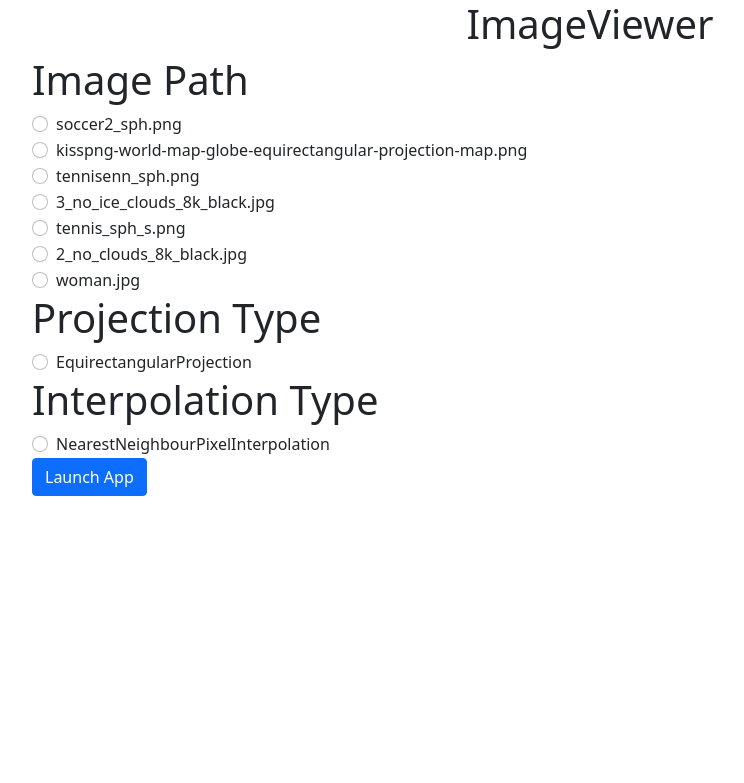
After one commit to rottaca/PovGlobe, a Flask app: page /configure_app?name=ImageViewer in a window 1280 px wide. The commit adds this page. Shown: the top 783 px of the page, without its empty margins (50-794 px from the left). Run offline with Flask 2, Linux system fonts and the light colour scheme.

Commit message:
Implemented generic app launching mechanism

```diff
--- a/py_src/app.py
+++ b/py_src/app.py
@@ -13,26 +13,40 @@ sem = threading.Semaphore()
 
 @app.route("/", methods=["GET"])
 def home():
-    res = render_template("appselect.html", app_names=globe_wrapper.get_all_app_names())
+    res = render_template(
+        "app_select.html",
+        app_names=globe_wrapper.get_all_apps().keys(),
+        running_app_name=globe_wrapper.running_app_name,
+    )
     return res
 
 
-@app.route("/next_app", methods=["GET"])
-def next_app():
-    sem.acquire()
-    app_name = globe_wrapper.next_app()
-    sem.release()
-    return redirect("/", code=302)
+@app.route("/launch_app", methods=["GET", "POST"])
+def launch_app():
 
+    app_name = request.args.get("name", default=None, type=str)
 
-@app.route("/by_name", methods=["GET"])
-def by_name():
-    app_name = request.args.get("name", default=None, type=str)
-    if app_name is None:
+    apps = globe_wrapper.get_all_apps()
+    if app_name is None or app_name not in apps:
         return "Invalid App Name"
 
+    app = apps[app_name]
+
+    args = []
+    for arg in app["args"]:
+        arg_name = arg["name"]
+        arg_val = None
+        if "options" in arg:
+            for o in arg["options"]:
+                arg_val = request.args.get(f"{arg_name}_{o}", default=None, type=str)
+                if arg_val == "on":
+                    arg_val = arg["options"][o]
+                    break
+
+        args.append(arg_val)
+
     sem.acquire()
-    success = globe_wrapper.app_by_name(app_name)
+    success = globe_wrapper.app_by_name(app_name, args)
     sem.release()
 
     if success:
@@ -41,5 +55,36 @@ def by_name():
         return "Failed"
 
 
+@app.route("/configure_app", methods=["GET"])
+def configure_app():
+    app_name = request.args.get("name", default=None, type=str)
+
+    apps = globe_wrapper.get_all_apps()
+
+    if app_name is None or app_name not in apps:
+        return "Invalid App Name"
+
+    app = apps[app_name]
+
+    simple_args = []
+    options_args = []
+
+    for arg in app["args"]:
+        if arg["type"] == "img_path":
+            options_args.append(arg)
+        elif arg["type"] == "proj":
+            options_args.append(arg)
+        elif arg["type"] == "interp":
+            options_args.append(arg)
+
+    res = render_template(
+        "configure_app.html",
+        app_name=app_name,
+        simple_args=simple_args,
+        options_args=options_args,
+    )
+    return res
+
+
 if __name__ == "__main__":
     app.run(host="0.0.0.0", processes=1)
--- a/py_src/globe_wrapper.py
+++ b/py_src/globe_wrapper.py
@@ -1,6 +1,8 @@
 import sys
 import os
 import time
+import glob
+from pathlib import Path
 
 # build_config="x64-Debug (default)"
 build_config = "x64-Release"
@@ -23,87 +25,102 @@ import PyPovGlobe
 import tile_server_api
 import ClockApp
 
+num_leds_per_side = 55
+radius = 13.25
+spacing_top = 1.5
+spacing_bottom = 2.0
+double_sided = True
+usw_hw = os.name != "nt"
+
+proj = PyPovGlobe.EquirectangularProjection()
+interp = PyPovGlobe.NearestNeighbourPixelInterpolation()
+img_dir = Path(os.path.dirname(__file__)) / ".." / "res" / "img"
+
+all_images = {
+    os.path.basename(f): str(Path(f).resolve()) for f in glob.glob(str(img_dir) + "/*")
+}
+
+arg_projection = dict(
+    type="proj",
+    name="Projection Type",
+    desc="",
+    options={"EquirectangularProjection": proj},
+)
+
+arg_interpolation = dict(
+    type="interp",
+    name="Interpolation Type",
+    desc="",
+    options={"NearestNeighbourPixelInterpolation": interp},
+)
+
+arg_images = dict(type="img_path", name="Image Path", desc="", options=all_images)
+
+all_apps = [
+    dict(
+        name="ImageViewer",
+        type=PyPovGlobe.ApplicationImageViewer,
+        args=[
+            arg_images,
+            arg_projection,
+            arg_interpolation,
+        ],
+    ),
+    dict(
+        name="ImageRotator",
+        type=PyPovGlobe.ApplicationImageRotator,
+        args=[
+            arg_images,
+            arg_projection,
+            arg_interpolation,
+        ],
+    ),
+    dict(
+        name="ClockApp",
+        type=ClockApp.ClockApp,
+        args=[],
+    ),
+]
+
+
+all_apps = {a["name"]: a for a in all_apps}
+
 
 class GlobeWrapper:
-    num_leds_per_side = 55
-    radius = 13.25
-    spacing_top = 1.5
-    spacing_bottom = 2.0
-    double_sided = True
-    usw_hw = os.name != "nt"
-
     def __init__(self):
-        if self.usw_hw:
+        if usw_hw:
             self.renderer = PyPovGlobe.RendererLedStripPico()
         else:
             self.renderer = PyPovGlobe.RendererSim()
 
         self.globe = PyPovGlobe.Globe(
-            self.num_leds_per_side,
-            self.radius,
-            self.spacing_top,
-            self.spacing_bottom,
-            self.double_sided,
+            num_leds_per_side,
+            radius,
+            spacing_top,
+            spacing_bottom,
+            double_sided,
             self.renderer,
         )
+        self.running_app_args = None
+        self.running_app = None
+        self.running_app_name = None
+        self.globe.runRendererAsync()
 
-        self.proj = PyPovGlobe.EquirectangularProjection()
-        self.interp = PyPovGlobe.NearestNeighbourPixelInterpolation()
+    def get_all_apps(self):
+        return all_apps
 
-        self.res_dir = os.path.join(os.path.dirname(__file__), "..", "res")
-
-        self.all_apps = {
-            "ImageRotator_EarthNoClouds": PyPovGlobe.ApplicationImageRotator(
-                os.path.join(self.res_dir, "img", "2_no_clouds_8k.jpg"),
-                self.proj,
-                self.interp,
-            ),
-            "ImageRotator_Countries": PyPovGlobe.ApplicationImageRotator(
-                os.path.join(
-                    self.res_dir,
-                    "img",
-                    "kisspng-world-map-globe-equirectangular-projection-map.png",
-                ),
-                self.proj,
-                self.interp,
-            ),
-            "ImageRotator_EarthClouds": PyPovGlobe.ApplicationImageRotator(
-                os.path.join(self.res_dir, "img", "1_earth_8k.jpg"),
-                self.proj,
-                self.interp,
-            ),
-            "ImageViewer_Soccer": PyPovGlobe.ApplicationImageViewer(
-                os.path.join(self.res_dir, "img", "soccer2_sph.png"),
-                self.proj,
-                self.interp,
-            ),
-            "ImageViewer_Tennis": PyPovGlobe.ApplicationImageViewer(
-                os.path.join(self.res_dir, "img", "tennisenn_sph.png"),
-                self.proj,
-                self.interp,
-            ),
-            "ClockApp": ClockApp.ClockApp(),
-        }
-
-        self.globe.runRendererAsync()
-        self.app_idx = 0
-
-    def get_all_app_names(self):
-        return tuple(self.all_apps.keys())
-
-    def next_app(self):
-        key, val = list(self.all_apps.items())[self.app_idx]
-        self.globe.runApplicationAsync(val)
-        self.app_idx += 1
-        if self.app_idx >= len(self.all_apps):
-            self.app_idx = 0
-
-        return key
-
-    def app_by_name(self, name):
-        if name not in self.all_apps:
+    def app_by_name(self, name, args):
+        if name not in all_apps:
             return False
 
-        self.globe.runApplicationAsync(self.all_apps[name])
+        app = all_apps[name]
+        app_cls = app["type"]
+
+        self.running_app_args = args
+        self.running_app_name = name
+        new_app = app_cls(*self.running_app_args)
+
+        self.globe.runApplicationAsync(new_app)
+        self.running_app = new_app
 
         return True
--- a/py_src/templates/appselect.html
+++ b/py_src/templates/app_select.html
@@ -28,8 +28,12 @@
                 {% for v in app_names %}
                 <tr class="justify-content-center">
                     <td class="">{{loop.index}}</td>
+                    {% if running_app_name == v %}
+                    <td class="">{{ v }} (running)</td>
+                    {% else %}
                     <td class="">{{ v }}</td>
-                    <td class=""><a href="by_name?name={{ v }}"><i class="fas fa-play"></i></a></td>
+                    {% endif %}
+                    <td class=""><a href="configure_app?name={{ v }}"><i class="fas fa-play"></i></a></td>
                 </tr>
                 {% endfor %}
             </tbody>
--- /dev/null
+++ b/py_src/templates/configure_app.html
@@ -0,0 +1,40 @@
+<html>
+<link href="https://cdn.jsdelivr.net/npm/bootstrap@5.0.0-beta3/dist/css/bootstrap.min.css" rel="stylesheet"
+    integrity="sha384-eOJMYsd53ii+scO/bJGFsiCZc+5NDVN2yr8+0RDqr0Ql0h+rP48ckxlpbzKgwra6" crossorigin="anonymous">
+<script src="https://cdn.jsdelivr.net/npm/bootstrap@5.0.0-beta3/dist/js/bootstrap.bundle.min.js"
+    integrity="sha384-JEW9xMcG8R+pH31jmWH6WWP0WintQrMb4s7ZOdauHnUtxwoG2vI5DkLtS3qm9Ekf"
+    crossorigin="anonymous"></script>
+<link rel="stylesheet" href="https://cdnjs.cloudflare.com/ajax/libs/font-awesome/5.15.3/css/all.min.css"
+    integrity="sha512-iBBXm8fW90+nuLcSKlbmrPcLa0OT92xO1BIsZ+ywDWZCvqsWgccV3gFoRBv0z+8dLJgyAHIhR35VZc2oM/gI1w=="
+    crossorigin="anonymous" />
+
+<body class="">
+    <div class="container">
+        <h1 class="text-center">{{app_name}}</h1>
+    </div>
+
+    <div class="container">
+        <form action="/launch_app" method='get'>
+
+            <input class="form-check-input" style="display: none;" type="text" name="name" value="{{app_name}}">
+
+            {% for arg in options_args %}
+            <h1>{{arg["name"]}}</h1>
+
+            {% for option_name in arg["options"] %}
+            <div class="form-check">
+                <input class="form-check-input" type="radio" name="{{arg['name']}}_{{option_name}}"
+                    id="opt_{{option_name}}">
+                <label class="form-check-label" for="opt_{{option_name}}">
+                    {{option_name}}
+                </label>
+            </div>
+            {% endfor %}
+
+            {% endfor %}
+            <button type="submit" class="btn btn-primary">Launch App</button>
+        </form>
+    </div>
+</body>
+
+</html>
```
